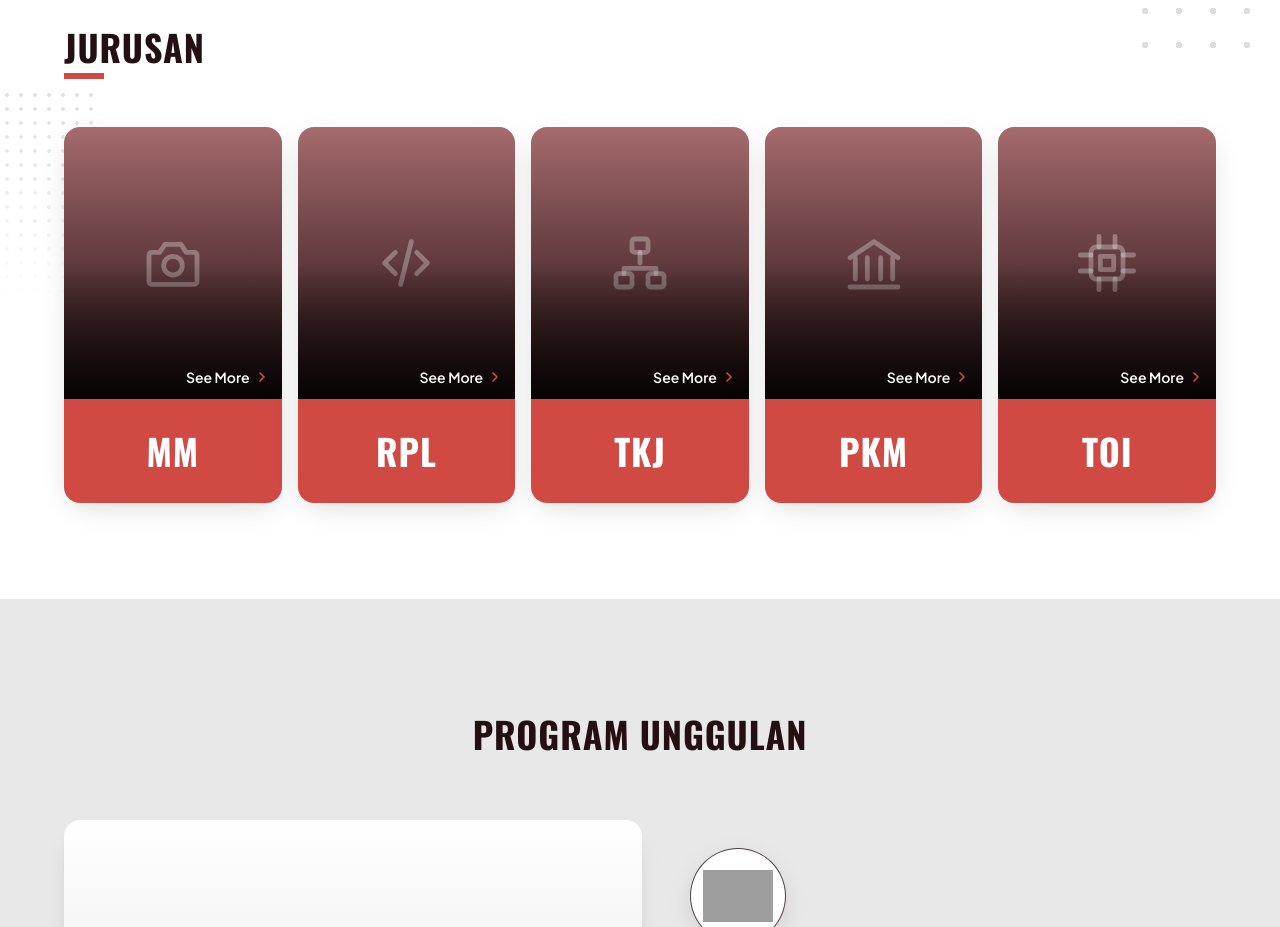
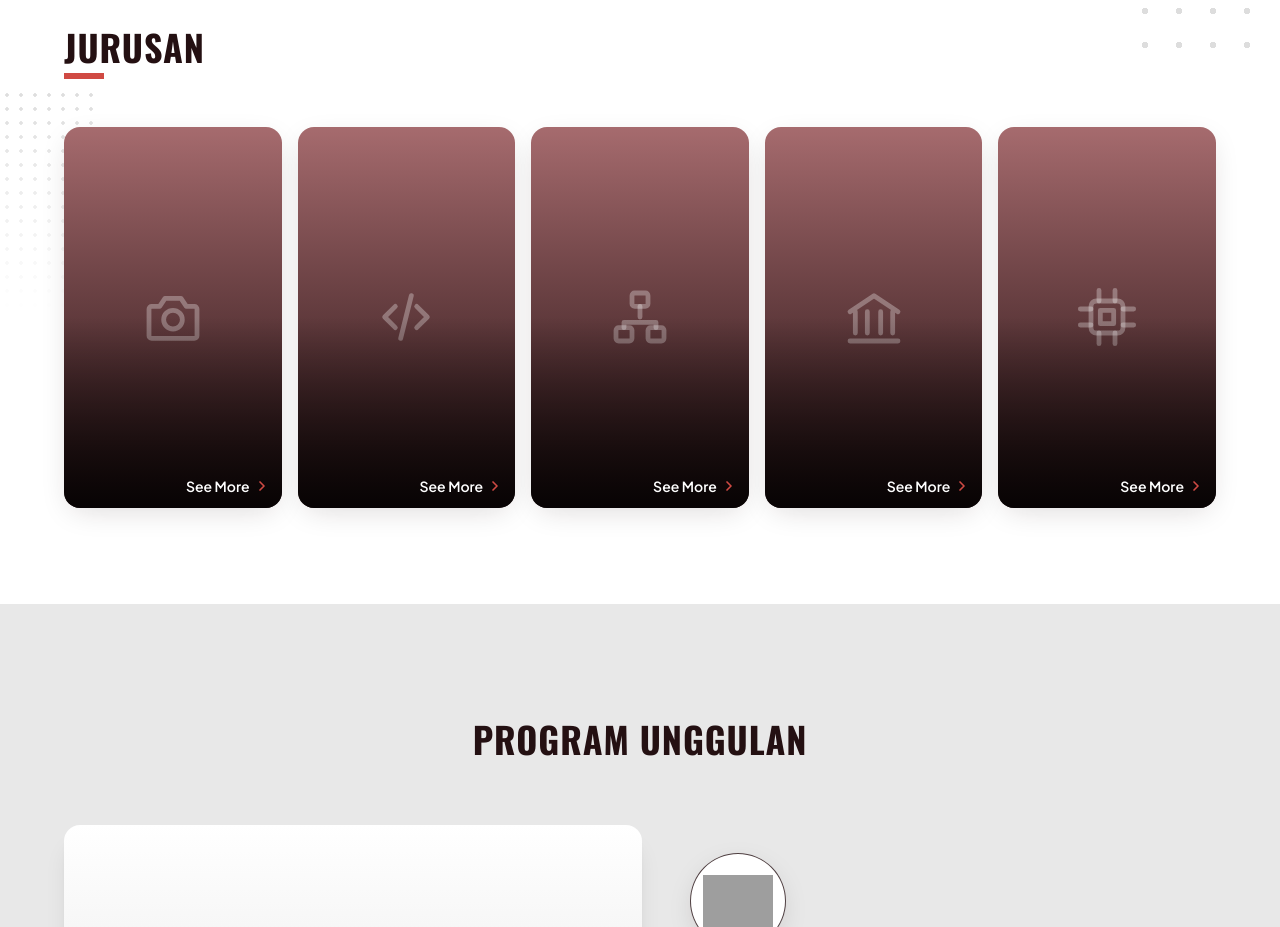
Before and after one commit to Mandalasatria11/LandingPage-JHIC, a React (Vite) app: page / in a window 1280 px wide. Shown: the part 2720-3647 px from the top of the page. Built offline with nearby package versions, Linux system fonts and the light colour scheme; grey boxes are pictures that could not be loaded.

Commit message:
Ubah ukuran card major

```diff
--- a/src/components/MajorCard.tsx
+++ b/src/components/MajorCard.tsx
@@ -11,7 +11,7 @@ export default function MajorCard({ major }: { major: Major }) {
             aria-label={`${name} (${major.code})`}
             className="group block overflow-hidden rounded-card shadow-softpill transition-transform duration-300 hover:-translate-y-1"
         >
-            <div className="relative aspect-4/5 overflow-hidden bg-linear-to-b from-brand-rose to-brand-ink">
+            <div className="relative aspect-4/7 overflow-hidden bg-linear-to-b from-brand-rose to-brand-ink">
                 {major.image ? (
                     <img
                         src={major.image}
@@ -35,9 +35,9 @@ export default function MajorCard({ major }: { major: Major }) {
                 </span>
             </div>
 
-            <div className="bg-brand-warmred py-6 md:py-8 text-center font-display text-3xl md:text-4xl font-bold uppercase tracking-wide text-white transition-colors group-hover:bg-brand-signal">
+            {/* <div className="bg-brand-warmred py-6 md:py-8 text-center font-display text-3xl md:text-4xl font-bold uppercase tracking-wide text-white transition-colors group-hover:bg-brand-signal">
                 {major.code}
-            </div>
+            </div> */}
         </Link>
     )
 }
```
